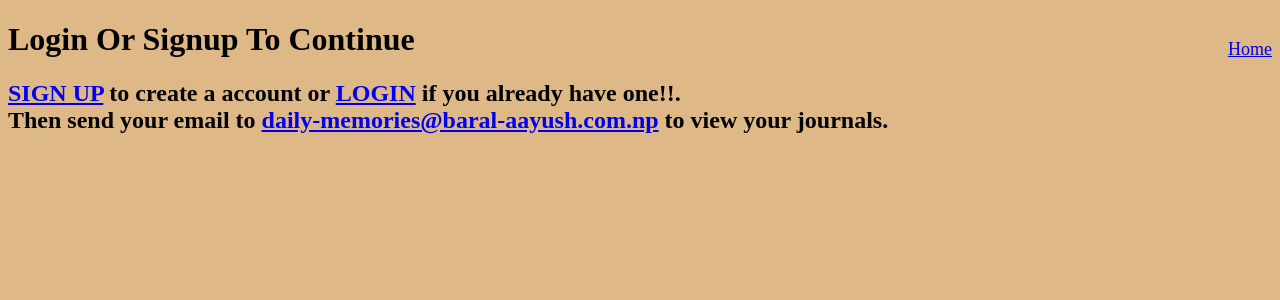
After one commit to crazy-cat-crypto/daily-memories, a Flask app: template templates/authenticate.html in a window 1280 px wide. The commit adds this page. Shown: the top 300 px of the page. Run offline with Flask 3, Linux system fonts and the light colour scheme; the template is opened without the code that fills it, so the values that code supplies are empty.

Commit message:
Refactor entry and user models, implement email caching, and enhance authentication templates

```diff
--- a/app.py
+++ b/app.py
@@ -13,11 +13,16 @@ db = SQLAlchemy(app)
 
 class Entry(db.Model):
     id = db.Column(db.Integer, primary_key=True)
-    email_from = db.Column(db.String(120), nullable=False)
-    email_subject = db.Column(db.String(255), nullable=False)
-    email_body = db.Column(db.Text, nullable=False)
+    user_id=db.Column(db.Integer,db.ForeignKey('user.id'),nullable=False)
+    title = db.Column(db.String(255), nullable=False)
+    body = db.Column(db.Text, nullable=False)
     timestamp = db.Column(db.DateTime, default=lambda: datetime.now(pytz.timezone('Asia/Kathmandu')))
 
+class User(db.Model):
+    id=db.Column(db.Integer,primary_key=True)
+    email = db.Column(db.String(120), unique=True, nullable=False)
+    password = db.Column(db.String(255), nullable=False)
+    entries = db.relationship('Entry', backref='user', lazy=True)
 
 
 with app.app_context():
@@ -30,9 +35,38 @@ def cache_email():
     email_subject= email_data.get("subject")
     email_body= email_data.get("body")
     print(f"Received email from: {email_from}, with subject: {email_subject}, and body: {email_body}")
+    user=User.query.filter_by(email=email_from).first()
+    if not user:
+        user=User(email=email_from,password=os.getenv("DEFAULT_PASSWORD"))
+        db.session.add(user)
+        db.session.flush()
+    new_entry=Entry(user_id=user.id,title=email_subject,body=email_body)
+    db.session.add(new_entry)
+    try:
+        db.session.commit()
+    except Exception as e:
+        print(e)
+        db.session.rollback()
     return jsonify({"message": "Email received successfully!"}), 200
 
 @app.route("/", methods=["GET"])
 def home():
+    if not "user" in session:
+        return render_template("authenticate.html")
+    return render_template("home.html")
 
-    return render_template("index.html")
+@app.route("/login",methods=["POST","GET"])
+def login():
+    pass
+
+@app.route("/signup",methods=["POST","GET"])
+def signup():
+    pass
+
+@app.route("/resetpassword",methods=["POST","GET"])
+def reset_password():
+    pass
+
+@app.route("/logout")
+def logout():
+    pass
--- /dev/null
+++ b/static/style.css
@@ -0,0 +1,15 @@
+#title {
+    padding: 10px;
+    color: #464646;
+}
+body {
+    background: burlywood;
+}
+table {
+    width: 100%;
+    text-align: center;
+}
+th, td {
+    padding: 8px;
+    border-bottom: 1px solid #ddd;
+}
--- /dev/null
+++ b/templates/authenticate.html
@@ -0,0 +1,13 @@
+{% extends "base.html" %}
+{% block title %}
+    Home
+{% endblock title %}
+{% block body %}
+    <h1>
+        Login Or Signup To Continue
+    </h1>
+    <h2>
+        <a href="{{url_for(singup)}}">SIGN UP</a> to create a account or <a href="{{url_for(login)}}">LOGIN</a> if you already have one!!.<br>
+        Then send your email to <a href="mailto:daily-memories@baral-aayush.com.np">daily-memories@baral-aayush.com.np</a> to view your journals.
+    </h2>
+{% endblock body %}
--- a/templates/base.html
+++ b/templates/base.html
@@ -9,8 +9,19 @@
         {% endblock title %}
          | Daily Memories
     </title>
+    <link rel="stylesheet" href="{{url_for('static', filename='style.css')}}" />
 </head>
 <body>
+    <div>
+        <ul style="list-style-type: none;float: right;font-size: large;">
+            <li style="display:inline"><a href="{{url_for('home')}}">Home</a></li>
+            {% if 'user' in session %}
+            <li style="display:inline"><a href="{{url_for('logout')}}">Log Out</a></li>
+            {% endif%}
+        </ul>
+    </div>
+    {% block body %}
 
+    {% endblock body %}
 </body>
 </html>
```
Also changed, not shown: templates/home.html (line endings or trailing spaces).
